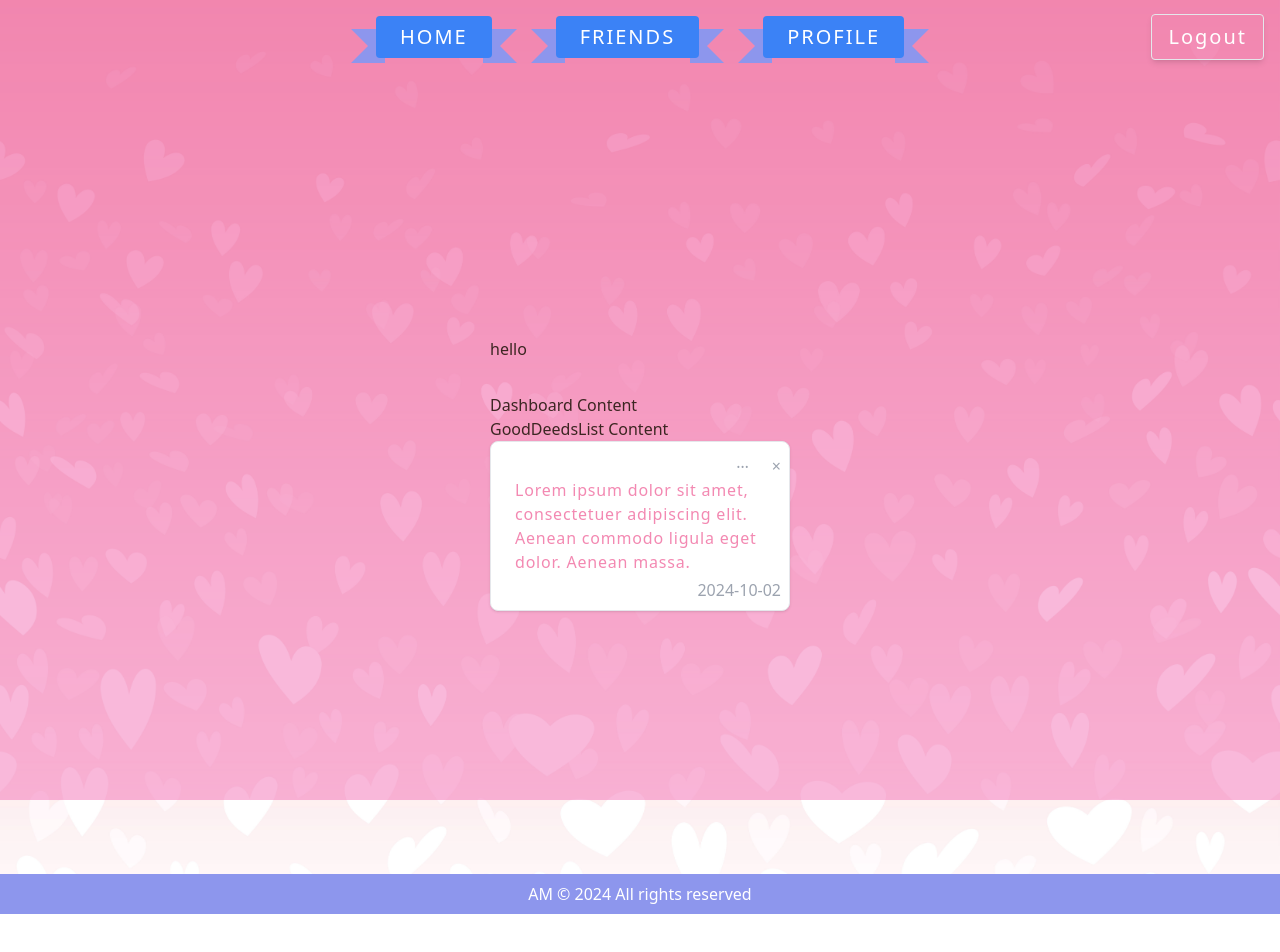
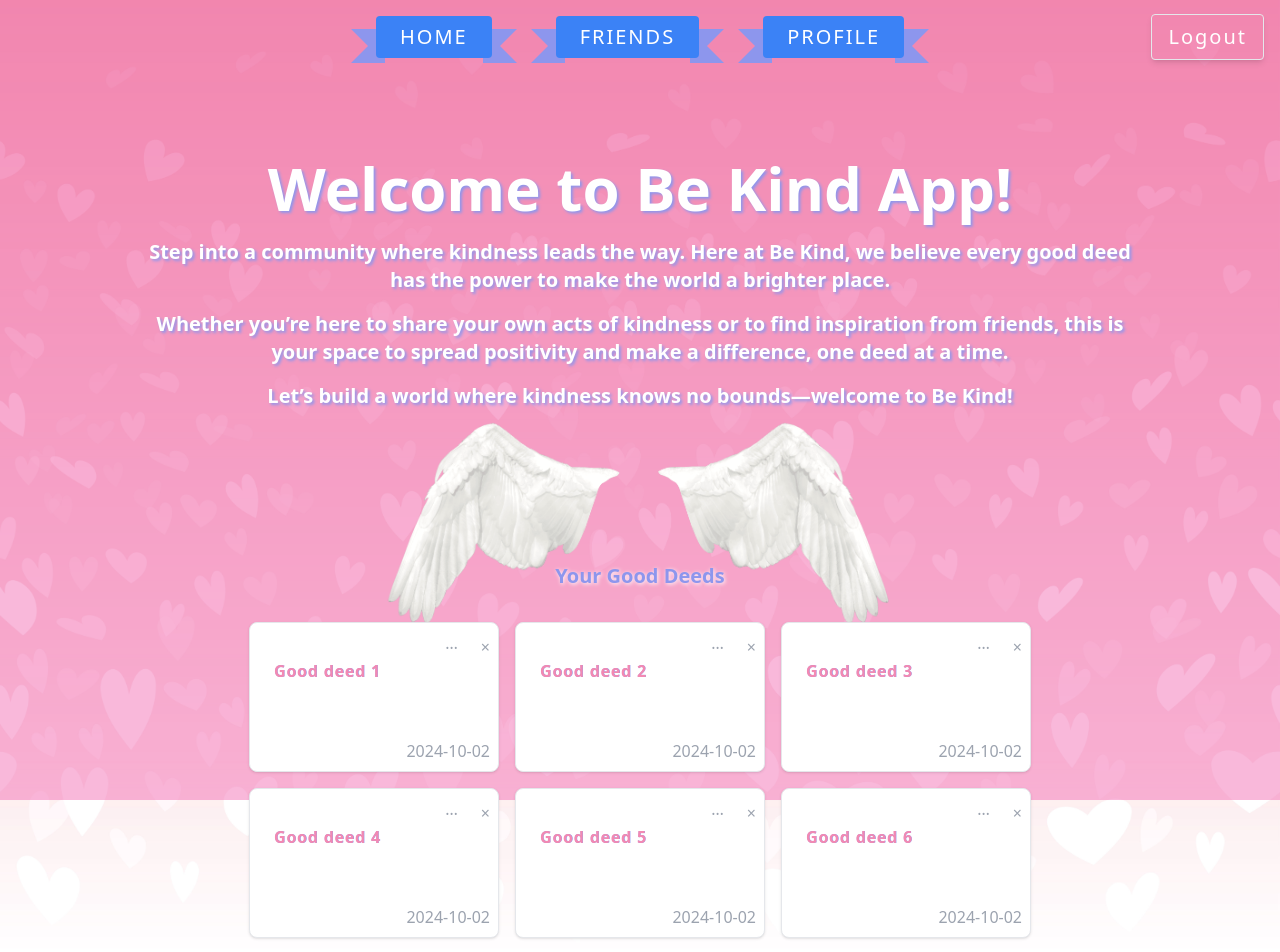
Before and after one commit to aleksandramuraveva/be-kind-app, a Next.js app in the folder frontend/: page / in a window 1280 px wide. Shown: the top 952 px of the page. Before the commit the page ends 914 px from the top, so only its background shows below. Built offline with nearby package versions, Linux system fonts and the light colour scheme; no server answers.

Commit message:
feature: style dashboard component

```diff
--- a/frontend/src/app/globals.css
+++ b/frontend/src/app/globals.css
@@ -25,6 +25,18 @@ body {
   background: rgb(239,163,238);
   background: linear-gradient(90deg, rgba(239,163,238,1) 0%, rgba(243,186,237,1) 40%, rgba(235,192,242,0.9958916672137605) 100%);
   background-image: url("../images/bg.jpg");
+}
+
+.text-shadow {
+  text-shadow: 2px 1.5px 3px var(--blue);
+}
+
+.text-shadow2 {
+  text-shadow: 0.3px 0.3px 0.5px var(--blue);
+}
+
+.text-shadow3 {
+  text-shadow: 1px 0.7px 4px white;
 }
 
 .ribbon {
--- a/frontend/src/app/page.tsx
+++ b/frontend/src/app/page.tsx
@@ -1,30 +1,32 @@
 'use client';
 
-import { useEffect, useState } from 'react';
+// import { useEffect, useState } from 'react';
 import Dashboard from "../components/Dashboard/Dashboard";
+import HomeText from "../components/HomeText/HomeText";
 
 export default function Home() {
-  const [message, setMessage] = useState("");
+  // const [message, setMessage] = useState("");
 
-  useEffect(() => {
-    console.log('Fetching data from:', `${process.env.NEXT_PUBLIC_API_URL}/test`);
-    fetch(`${process.env.NEXT_PUBLIC_API_URL}/test`)
-      .then(res => res.text())
-      .then(data => {
-        console.log('Received data:', data);
-        setMessage(data);
-      })
-      .catch(error => console.error('Error fetching data:', error));
-  }, []);
+  // useEffect(() => {
+  //   console.log('Fetching data from:', `${process.env.NEXT_PUBLIC_API_URL}/test`);
+  //   fetch(`${process.env.NEXT_PUBLIC_API_URL}/test`)
+  //     .then(res => res.text())
+  //     .then(data => {
+  //       console.log('Received data:', data);
+  //       setMessage(data);
+  //     })
+  //     .catch(error => console.error('Error fetching data:', error));
+  // }, []);
 
   return (
 
-      <div className="grid grid-rows-[20px_1fr_20px] items-center justify-items-center min-h-screen p-8 pb-20 gap-16 sm:p-20 font-[family-name:var(--font-open-sans)]">
-        <main className="flex flex-col gap-8 row-start-2 items-center sm:items-start">
-          <div className="">{message} hello</div>
-          <Dashboard/>
-        </main>
-      </div>
+   <div className="min-h-screen p-8 pb-20 sm:p-20 font-[family-name:var(--font-open-sans)]">
+      <main className="flex flex-col gap-8 items-center sm:items-start max-w-screen-lg mx-auto">
+       {/* <div>{message} hello</div>*/}
+        <HomeText />
+        <Dashboard />
+      </main>
+    </div>
 
   );
 }
--- a/frontend/src/components/Card/Card.tsx
+++ b/frontend/src/components/Card/Card.tsx
@@ -1,13 +1,13 @@
-const Card = () => {
+const Card = ({ onEdit, content }) => {
   return (
-    <div className="relative block min-w-[250px] max-w-[300px] min-h-[150px] p-6 bg-white border border-gray-200 rounded-lg shadow hover:bg-gray-100 dark:bg-gray-800 dark:border-gray-700">
-      <p className="tracking-wider font-extrabold text-my-pink font-normal text-gray-700 dark:text-gray-400 break-words py-3">
-        Lorem ipsum dolor sit amet, consectetuer adipiscing elit. Aenean commodo ligula eget dolor. Aenean massa.
+    <div className="relative block min-w-[250px] max-w-[300px] min-h-[150px] p-6 bg-white border border-gray-200 rounded-lg shadow dark:bg-gray-800 dark:border-gray-700">
+      <p className="text-shadow2 tracking-wider font-semibold text-my-pink font-normal text-gray-700 dark:text-gray-400 break-words py-3">
+        {content}
       </p>
       <button className="absolute top-3 right-2 text-gray-400 hover:text-gray-600 dark:hover:text-gray-300">
         &times;
       </button>
-      <button className="absolute top-2 right-10 text-gray-400 hover:text-gray-600 dark:hover:text-gray-300">
+      <button className="absolute top-2 right-10 text-gray-400 hover:text-gray-600 dark:hover:text-gray-300" onClick={onEdit}>
         &hellip;
       </button>
       <span className="absolute bottom-2 right-2 text-gray-400 dark:text-gray-300">
@@ -18,3 +18,26 @@ const Card = () => {
 };
 
 export default Card;
+
+
+
+
+
+// const Card = ({ onEdit }) => {
+//   return (
+//     <div className="relative block min-w-[250px] max-w-[300px] min-h-[150px] p-6 bg-white border border-gray-200 rounded-lg shadow  dark:bg-gray-800 dark:border-gray-700">
+//       <p className="text-shadow2 tracking-wider font-semibold text-my-pink font-normal text-gray-700 dark:text-gray-400 break-words py-3">
+//         Lorem ipsum dolor sit amet, consectetuer adipiscing elit. Aenean commodo ligula eget dolor. Aenean massa.
+//       </p>
+//       <button className="absolute top-3 right-2 text-gray-400 hover:text-gray-600 dark:hover:text-gray-300">
+//         &times;
+//       </button>
+//       <button className="absolute top-2 right-10 text-gray-400 hover:text-gray-600 dark:hover:text-gray-300" onClick={onEdit}>
+//         &hellip;
+//       </button>
+//       <span className="absolute bottom-2 right-2 text-gray-400 dark:text-gray-300">2024-10-02</span>
+//     </div>
+//   );
+// };
+
+// export default Card;
--- a/frontend/src/components/Dashboard/Dashboard.tsx
+++ b/frontend/src/components/Dashboard/Dashboard.tsx
@@ -1,11 +1,20 @@
+import React from 'react';
 import GoodDeedsList from "../GoodDeedsList/GoodDeedsList";
 
-const Dashboard = () => {
+const Dashboard = ({ friendName }) => {
+  const displayName = friendName || "Your";
+  const title = displayName === "Your" ? "Your Good Deeds" : `${displayName}'s Good Deeds`;
+
   return (
-    <div>
-      <p>Dashboard Content</p>
-      <GoodDeedsList/>
-    </div>
+    <section className="relative  p-4 mt-10">
+      <div className="absolute top-0 left-1/2 transform -translate-x-1/2 -translate-y-1/2">
+        <img src="/images/wings.png" alt="Wings" className="filter brightness-110" />
+      </div>
+      <div className="text-center mb-4 mt-6">
+        <h2 className="text-shadow3 text-my-blue text-xl font-bold">{title}</h2>
+      </div>
+      <GoodDeedsList />
+    </section>
   );
 };
 
--- a/frontend/src/components/GoodDeedsList/GoodDeedsList.tsx
+++ b/frontend/src/components/GoodDeedsList/GoodDeedsList.tsx
@@ -1,11 +1,79 @@
+
+import React, { useState } from 'react';
 import Card from "../Card/Card";
-
+import ShowMoreButton from "../ShowMoreButton/ShowMoreButton";
+import Modal from "../Modal/Modal";
 
 const GoodDeedsList = () => {
+  const [visible, setVisible] = useState(6);
+  const [isModalOpen, setIsModalOpen] = useState(false);
+  const [currentCardIndex, setCurrentCardIndex] = useState(null);
+  const [currentCardContent, setCurrentCardContent] = useState("");
+
+  const initialCards = [
+    "Good deed 1",
+    "Good deed 2",
+    "Good deed 3",
+    "Good deed 4",
+    "Good deed 5",
+    "Good deed 6",
+    "Good deed 7",
+    "Good deed 4",
+    "Good deed 5",
+    "Good deed 6",
+    "Good deed 7"
+  ];
+
+  const [cards, setCards] = useState(initialCards);
+
+  const showMoreCards = () => {
+    setVisible(prevVisible => prevVisible + 6);
+  };
+
+  const openModal = (content, index) => {
+    setCurrentCardContent(content);
+    setCurrentCardIndex(index);
+    setIsModalOpen(true);
+  };
+
+  const closeModal = () => {
+    setIsModalOpen(false);
+    setCurrentCardContent("");
+    setCurrentCardIndex(null);
+  };
+
+  const handleEditChange = (e) => {
+    setCurrentCardContent(e.target.value);
+  };
+
+  const saveChanges = () => {
+    const updatedCards = [...cards];
+    updatedCards[currentCardIndex] = currentCardContent;
+    setCards(updatedCards);
+    closeModal();
+  };
+
   return (
-    <div>
-      <p>GoodDeedsList Content</p>
-      <Card/>
+    <div className="p-4">
+      <div className="flex flex-wrap gap-4 justify-center">
+        {cards.slice(0, visible).map((content, index) => (
+          <Card key={index} content={content} onEdit={() => openModal(content, index)} />
+        ))}
+      </div>
+      {visible < cards.length && (
+        <ShowMoreButton onClick={showMoreCards} />
+      )}
+      <Modal isOpen={isModalOpen} onClose={closeModal} onSave={saveChanges}>
+        <textarea
+          value={currentCardContent}
+          onChange={handleEditChange}
+          className="mt-4 w-full p-2 border border-gray-300 rounded"
+          rows="4"
+        />
+        <div className="flex justify-end mt-4">
+          <button onClick={saveChanges} className="bg-my-blue text-white px-4 py-2 rounded">Edit</button>
+        </div>
+      </Modal>
     </div>
   );
 };
--- /dev/null
+++ b/frontend/src/components/HomeText/HomeText.tsx
@@ -0,0 +1,20 @@
+
+const HomeText = () => {
+  return (
+    <div className="text-white text-center p-1 pb-2 mb-8">
+      <h1 className="text-3xl sm:text-4xl md:text-5xl lg:text-6xl font-bold mb-5 text-shadow">Welcome to Be Kind App!</h1>
+
+      <p className="text-base sm:text-lg md:text-xl font-semibold mb-4 text-shadow">
+        Step into a community where kindness leads the way. Here at Be Kind, we believe every good deed has the power to make the world a brighter place.
+      </p>
+      <p className="text-base sm:text-lg md:text-xl font-semibold mb-4 text-shadow">
+        Whether you’re here to share your own acts of kindness or to find inspiration from friends, this is your space to spread positivity and make a difference, one deed at a time.
+      </p>
+      <p className="text-base sm:text-lg md:text-xl font-semibold text-shadow">
+        Let’s build a world where kindness knows no bounds—welcome to Be Kind!
+      </p>
+    </div>
+  );
+};
+
+export default HomeText;
--- /dev/null
+++ b/frontend/src/components/Modal/Modal.tsx
@@ -0,0 +1,18 @@
+
+
+const Modal = ({ isOpen, onClose, children }) => {
+  if (!isOpen) return null;
+
+  return (
+    <div className="fixed inset-0 flex items-center justify-center z-50 bg-black bg-opacity-50">
+      <div className="bg-white p-6 rounded shadow-lg relative">
+        <button onClick={onClose} className="absolute top-3 right-3 text-gray-400 hover:text-gray-600">
+          &times;
+        </button>
+        {children}
+      </div>
+    </div>
+  );
+};
+
+export default Modal;
```
Also changed, not shown: frontend/public/images/wings.png (added), 1 other file (tests, documents, lock files or other folders).
